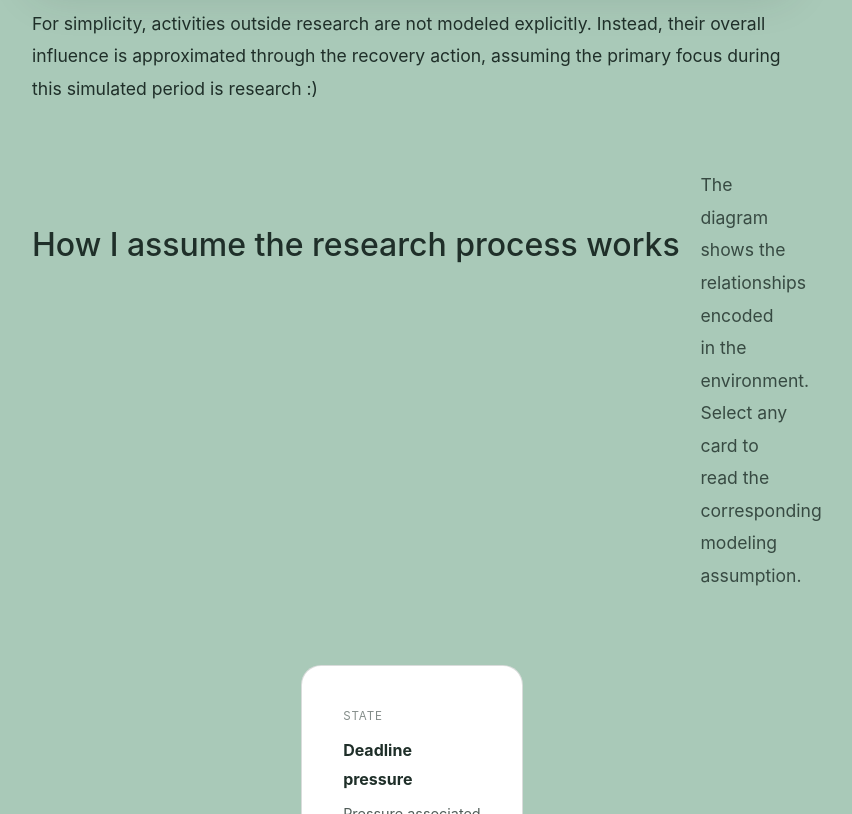
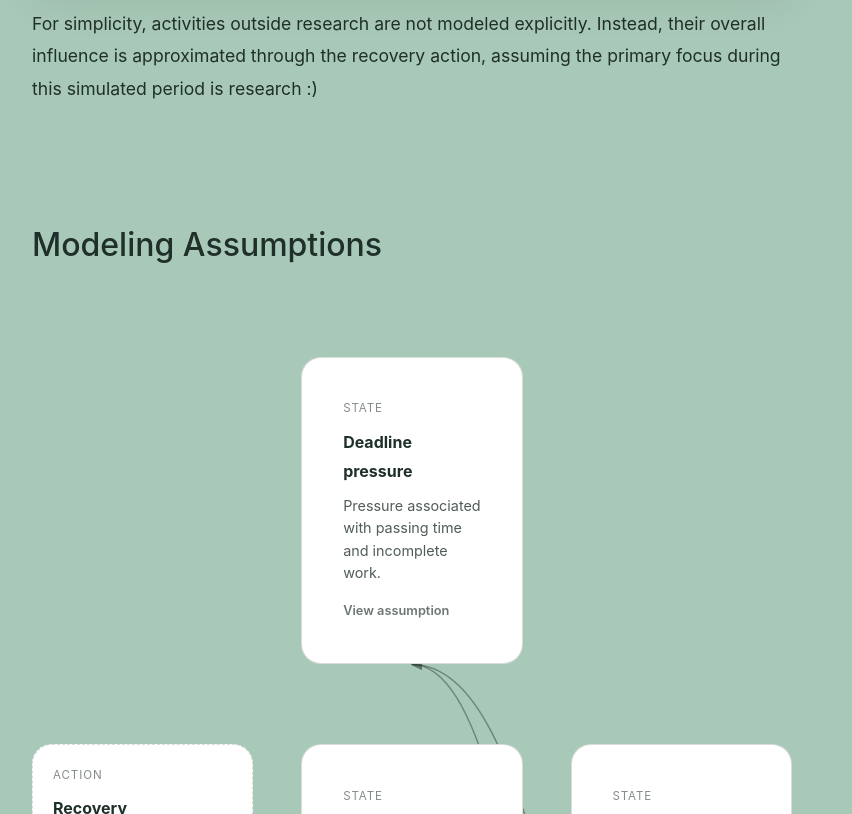
Before and after one commit to SepidehFouladzadeh/SepidehFouladzadeh.github.io, a Jekyll site: the page built from _posts/2026-07-19-custom-environment.md, in a window 1280 px wide and 900 px high, scrolled down 1096 px, cut to the strip 86-900 px from the top of the window. Shown: the whole strip, without its empty margins (228-1080 px from the left). Built offline with Jekyll 4.4.1, drawn with Linux system fonts in a browser that asks for light colours.

```diff
--- a/_posts/2026-07-19-custom-environment.md
+++ b/_posts/2026-07-19-custom-environment.md
@@ -31,12 +31,7 @@
   <section class="model-section">
 
   <div class="section-heading">
-    <h2>How I assume the research process works</h2>
-
-    <p>
-      The diagram shows the relationships encoded in the environment.
-      Select any card to read the corresponding modeling assumption.
-    </p>
+    <h2>Modeling Assumptions</h2>
   </div>
 
   <div class="model-diagram" data-model-diagram>
```
Also changed, not shown: 1 other file.
